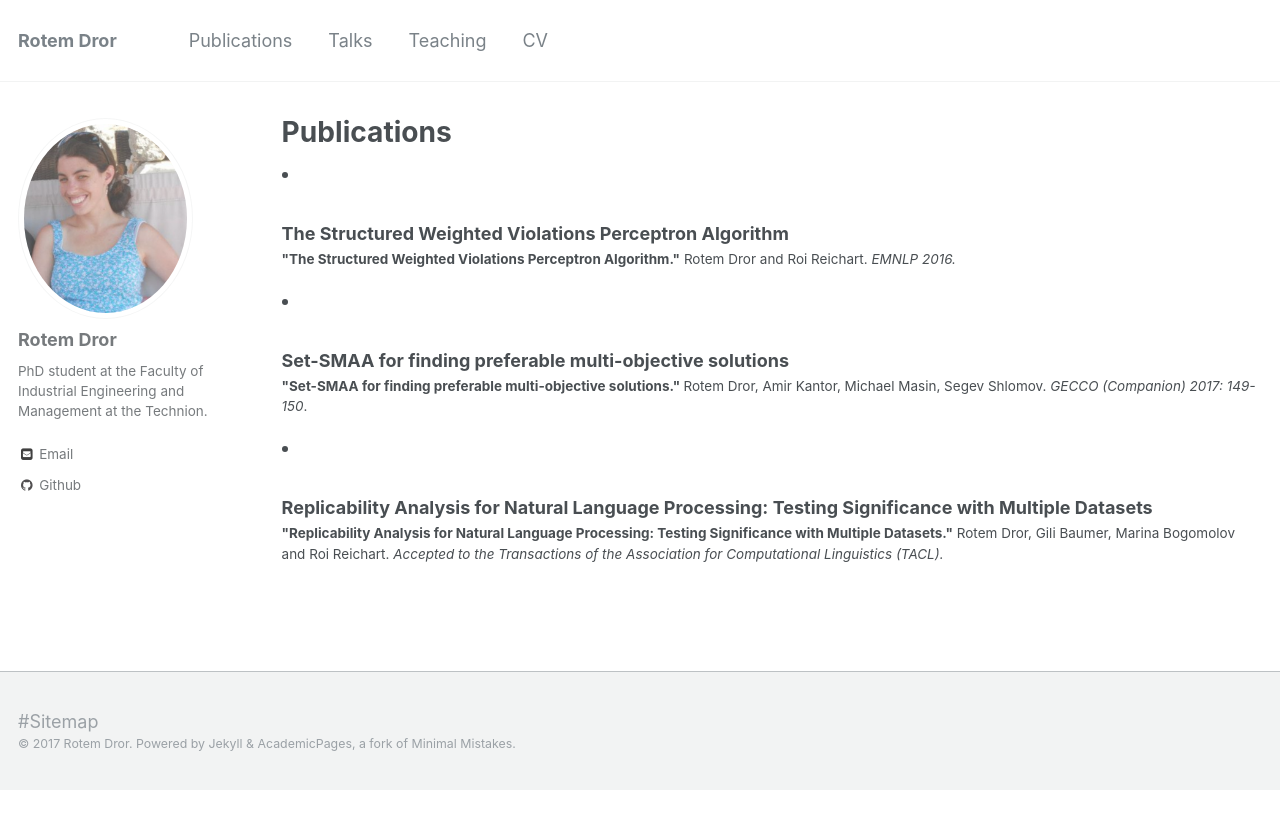
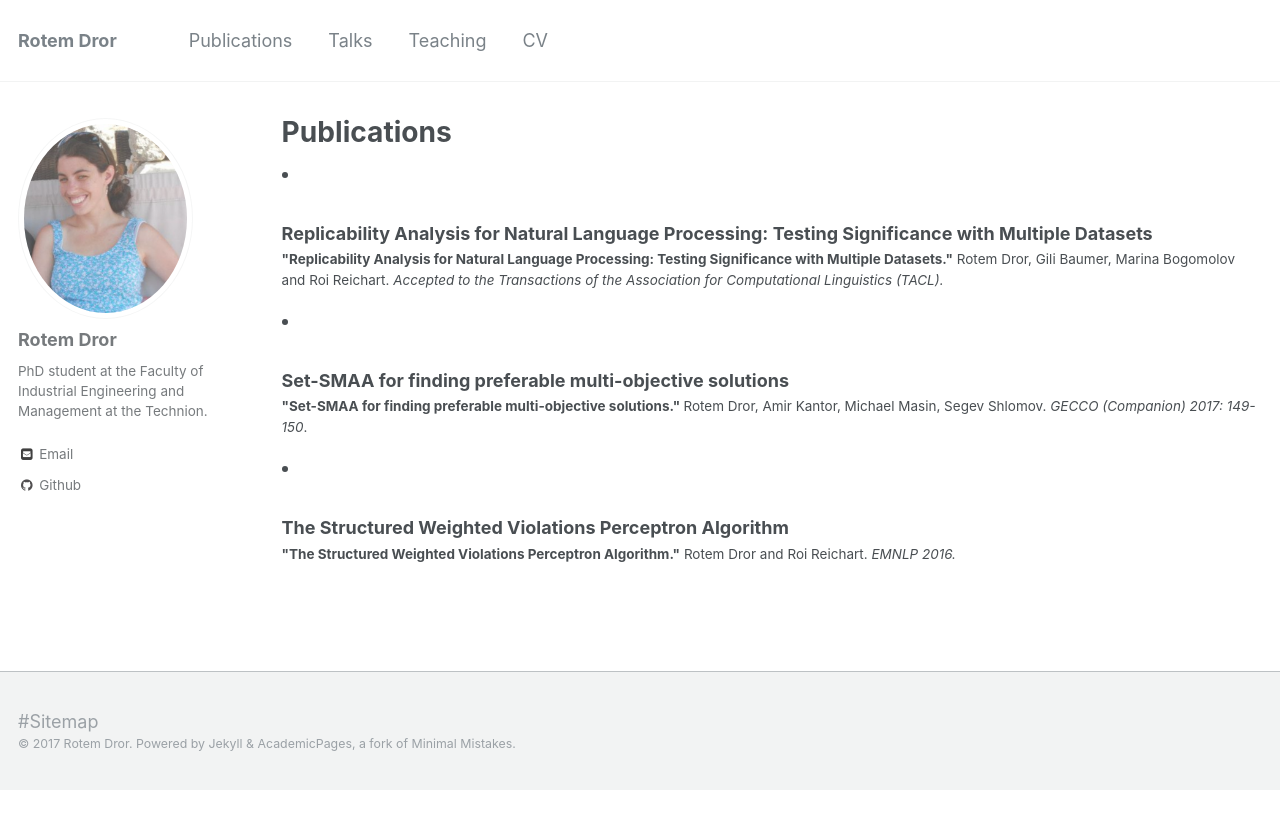
Before and after one commit to rtmdrr/rtmdrr.github.io, a Jekyll site: the page built from _pages/publications.md, in a window 1280 px wide. Shown: the top 829 px of the page. Built offline with Jekyll 4.4.1, drawn with Linux system fonts in a browser that asks for light colours.

Commit message:
Update publications.md

```diff
--- a/_pages/publications.md
+++ b/_pages/publications.md
@@ -5,12 +5,12 @@ permalink: /publications/
 author_profile: true
 ---
 
-{% if author.googlescholar %}
+<!---{% if author.googlescholar %}
   You can also find my articles on <u><a href="{{author.googlescholar}}">my Google Scholar profile</a>.</u>
-{% endif %}
+{% endif %}--->
 
 <!---{% include base_path %}--->
 
-{% for post in site.publications %} {% include archive-single-cv.html %} {% endfor %}
+{% for post in site.publications reversed%} {% include archive-single-cv.html %} {% endfor %}
 
 <!---{% for post in site.publications reversed %} {% include archive-single.html %} {% endfor %}--->
```
